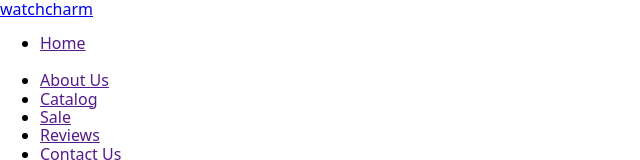
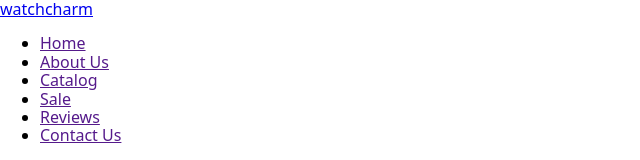
Before and after one commit to bogatyrms/project-majesticteam05, a website built with Vite: page src/index.html in a window 1280 px wide. Shown: the top 160 px of the page, without its empty margins (0-640 px from the left). Built offline with nearby package versions, Linux system fonts and the light colour scheme; files whose address does not match are found by name.

Commit message:
90%header

```diff
--- a/src/css/header.css
+++ b/src/css/header.css
@@ -230,10 +230,21 @@ opacity: 0.8;
 @media screen and (min-width: 1280px) {
 
 
-    .header-container {
+   /* .header-container {
         width: 1280px;
 
 
+    }*/
+
+       .container {
+        max-width: 1280px;
+        padding-left: 32px;
+        padding-right: 32px;
+       }
+
+    .container.header-container {
+        width: 1152px;
+        display: flex;justify-content: space-between;
     }
 
 
--- a/src/partials/header.html
+++ b/src/partials/header.html
@@ -6,11 +6,6 @@
                 <a class="header-logo" href="./index.html">watchcharm</a>
                 <ul class="header-menu-list">
                     <li><a class="header-menu-link" href="">Home</a></li>
-                    <a class="header-menu-svg">
-                        <svg class="header-link-icon" width="8" height="8">
-                            <use href="./img/icons.svg#icon-for-header"></use>
-                        </svg>
-                    </a>
                     <li><a class="header-menu-link" href="">About Us</a></li>
                     <li><a class="header-menu-link" href="">Catalog</a></li>
                     <li><a class="header-menu-link" href="">Sale</a></li>
```
